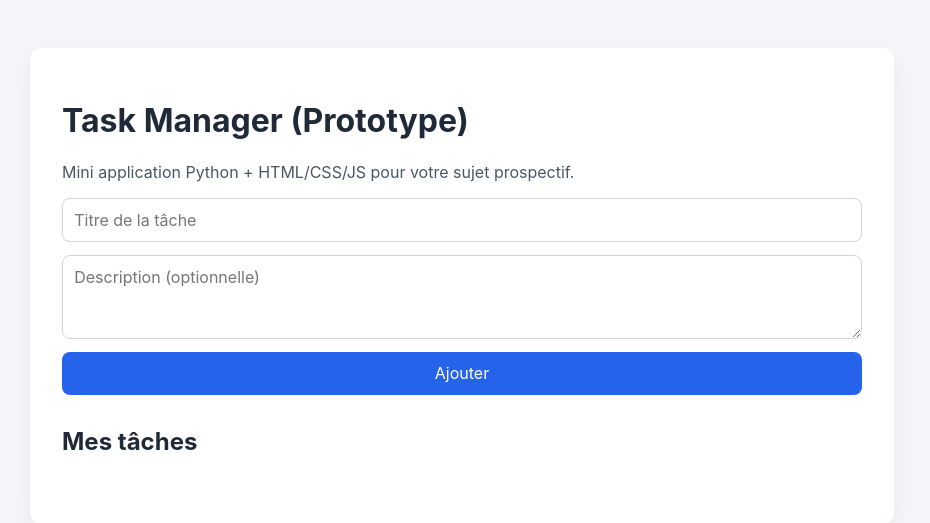
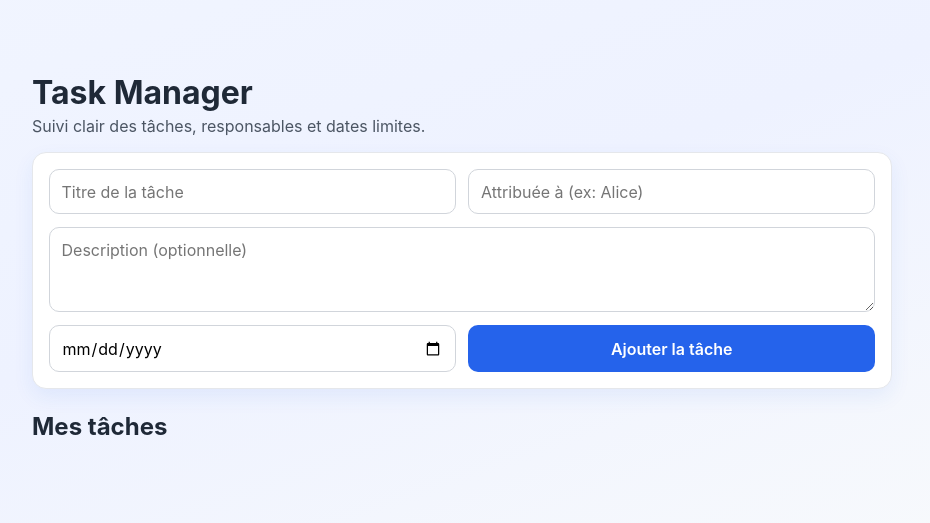
Before and after one commit to otiza/teskmanager, a Flask app: page / in a window 1280 px wide. Shown: the top 523 px of the page, without its empty margins (178-1108 px from the left). Run offline with Flask 3, Linux system fonts and the light colour scheme; data that the repository does not hold is empty.

Commit message:
Add assignee/deadline support and refresh task UI

```diff
--- a/app.py
+++ b/app.py
@@ -1,6 +1,7 @@
 from __future__ import annotations
 
 import sqlite3
+from datetime import datetime
 from pathlib import Path
 from typing import Any
 
@@ -12,10 +13,20 @@ DB_PATH = BASE_DIR / "tasks.db"
 app = Flask(__name__)
 
 
+VALID_STATUSES = {"todo", "done"}
+
+
 def get_db() -> sqlite3.Connection:
     conn = sqlite3.connect(DB_PATH)
     conn.row_factory = sqlite3.Row
     return conn
+
+
+def ensure_column(conn: sqlite3.Connection, column_name: str, definition: str) -> None:
+    columns = conn.execute("PRAGMA table_info(tasks)").fetchall()
+    existing_columns = {row[1] for row in columns}
+    if column_name not in existing_columns:
+        conn.execute(f"ALTER TABLE tasks ADD COLUMN {column_name} {definition}")
 
 
 def init_db() -> None:
@@ -26,11 +37,26 @@ def init_db() -> None:
                 id INTEGER PRIMARY KEY AUTOINCREMENT,
                 title TEXT NOT NULL,
                 description TEXT DEFAULT '',
+                assigned_to TEXT DEFAULT '',
+                deadline TEXT DEFAULT NULL,
                 status TEXT NOT NULL DEFAULT 'todo',
                 created_at TEXT NOT NULL DEFAULT CURRENT_TIMESTAMP
             )
             """
         )
+        ensure_column(conn, "assigned_to", "TEXT DEFAULT ''")
+        ensure_column(conn, "deadline", "TEXT DEFAULT NULL")
+
+
+def parse_deadline(raw_deadline: str) -> str | None:
+    raw_deadline = raw_deadline.strip()
+    if not raw_deadline:
+        return None
+    try:
+        datetime.strptime(raw_deadline, "%Y-%m-%d")
+    except ValueError:
+        raise ValueError("La date limite doit être au format AAAA-MM-JJ.") from None
+    return raw_deadline
 
 
 @app.get("/")
@@ -42,7 +68,15 @@ def index() -> str:
 def list_tasks() -> Any:
     with get_db() as conn:
         rows = conn.execute(
-            "SELECT id, title, description, status, created_at FROM tasks ORDER BY id DESC"
+            """
+            SELECT id, title, description, assigned_to, deadline, status, created_at
+            FROM tasks
+            ORDER BY
+              CASE WHEN status = 'todo' THEN 0 ELSE 1 END,
+              CASE WHEN deadline IS NULL OR deadline = '' THEN 1 ELSE 0 END,
+              deadline ASC,
+              id DESC
+            """
         ).fetchall()
     return jsonify([dict(row) for row in rows])
 
@@ -52,28 +86,77 @@ def create_task() -> Any:
     payload = request.get_json(silent=True) or {}
     title = str(payload.get("title", "")).strip()
     description = str(payload.get("description", "")).strip()
+    assigned_to = str(payload.get("assigned_to", "")).strip()
+
+    try:
+        deadline = parse_deadline(str(payload.get("deadline", "")))
+    except ValueError as exc:
+        return jsonify({"error": str(exc)}), 400
 
     if not title:
         return jsonify({"error": "Le titre est obligatoire."}), 400
 
     with get_db() as conn:
         cur = conn.execute(
-            "INSERT INTO tasks (title, description) VALUES (?, ?)", (title, description)
+            """
+            INSERT INTO tasks (title, description, assigned_to, deadline)
+            VALUES (?, ?, ?, ?)
+            """,
+            (title, description, assigned_to, deadline),
         )
         task_id = cur.lastrowid
 
-    return jsonify({"id": task_id, "title": title, "description": description, "status": "todo"}), 201
+    return (
+        jsonify(
+            {
+                "id": task_id,
+                "title": title,
+                "description": description,
+                "assigned_to": assigned_to,
+                "deadline": deadline,
+                "status": "todo",
+            }
+        ),
+        201,
+    )
 
 
 @app.patch("/api/tasks/<int:task_id>")
 def update_task(task_id: int) -> Any:
     payload = request.get_json(silent=True) or {}
-    status = payload.get("status")
-    if status not in {"todo", "done"}:
-        return jsonify({"error": "Statut invalide."}), 400
 
     with get_db() as conn:
-        conn.execute("UPDATE tasks SET status = ? WHERE id = ?", (status, task_id))
+        existing = conn.execute("SELECT id FROM tasks WHERE id = ?", (task_id,)).fetchone()
+        if not existing:
+            return jsonify({"error": "Tâche introuvable."}), 404
+
+        updates = []
+        values: list[Any] = []
+
+        if "status" in payload:
+            status = payload.get("status")
+            if status not in VALID_STATUSES:
+                return jsonify({"error": "Statut invalide."}), 400
+            updates.append("status = ?")
+            values.append(status)
+
+        if "assigned_to" in payload:
+            updates.append("assigned_to = ?")
+            values.append(str(payload.get("assigned_to", "")).strip())
+
+        if "deadline" in payload:
+            try:
+                parsed_deadline = parse_deadline(str(payload.get("deadline", "")))
+            except ValueError as exc:
+                return jsonify({"error": str(exc)}), 400
+            updates.append("deadline = ?")
+            values.append(parsed_deadline)
+
+        if not updates:
+            return jsonify({"error": "Aucune mise à jour fournie."}), 400
+
+        values.append(task_id)
+        conn.execute(f"UPDATE tasks SET {', '.join(updates)} WHERE id = ?", values)
 
     return jsonify({"ok": True})
 
--- a/static/app.js
+++ b/static/app.js
@@ -1,5 +1,17 @@
 const form = document.getElementById('task-form');
 const taskList = document.getElementById('task-list');
+
+function isOverdue(task) {
+  if (!task.deadline || task.status === 'done') return false;
+  const today = new Date();
+  today.setHours(0, 0, 0, 0);
+  return new Date(`${task.deadline}T00:00:00`) < today;
+}
+
+function formatDeadline(deadline) {
+  if (!deadline) return 'Pas de date limite';
+  return new Date(`${deadline}T00:00:00`).toLocaleDateString('fr-FR');
+}
 
 async function fetchTasks() {
   const res = await fetch('/api/tasks');
@@ -11,23 +23,37 @@ function renderTasks(tasks) {
   taskList.innerHTML = '';
   for (const task of tasks) {
     const li = document.createElement('li');
+    if (isOverdue(task)) li.classList.add('overdue');
 
     const left = document.createElement('div');
+    left.className = 'task-content';
+
     const title = document.createElement('div');
     title.className = `task-title ${task.status === 'done' ? 'done' : ''}`;
     title.textContent = task.title;
+
     const desc = document.createElement('small');
-    desc.textContent = task.description || '';
-    left.appendChild(title);
-    left.appendChild(desc);
+    desc.className = 'task-description';
+    desc.textContent = task.description || '—';
+
+    const meta = document.createElement('div');
+    meta.className = 'task-meta';
+    const assignedTo = task.assigned_to ? task.assigned_to : 'Non assignée';
+    meta.innerHTML = `
+      <span>👤 ${assignedTo}</span>
+      <span>📅 ${formatDeadline(task.deadline)}</span>
+      <span class="badge ${task.status}">${task.status === 'done' ? 'Terminée' : 'À faire'}</span>
+    `;
+
+    left.append(title, desc, meta);
 
     const actions = document.createElement('div');
     actions.className = 'actions';
 
     const toggleBtn = document.createElement('button');
     toggleBtn.className = 'btn-secondary';
-    toggleBtn.textContent = task.status === 'done' ? 'Repasser à faire' : 'Terminer';
-    toggleBtn.onclick = () => updateTask(task.id, task.status === 'done' ? 'todo' : 'done');
+    toggleBtn.textContent = task.status === 'done' ? 'Réactiver' : 'Terminer';
+    toggleBtn.onclick = () => updateTask(task.id, { status: task.status === 'done' ? 'todo' : 'done' });
 
     const deleteBtn = document.createElement('button');
     deleteBtn.className = 'btn-danger';
@@ -44,24 +70,32 @@ form.addEventListener('submit', async (event) => {
   event.preventDefault();
   const title = document.getElementById('title').value.trim();
   const description = document.getElementById('description').value.trim();
+  const assigned_to = document.getElementById('assigned_to').value.trim();
+  const deadline = document.getElementById('deadline').value;
 
   if (!title) return;
 
-  await fetch('/api/tasks', {
+  const res = await fetch('/api/tasks', {
     method: 'POST',
     headers: { 'Content-Type': 'application/json' },
-    body: JSON.stringify({ title, description })
+    body: JSON.stringify({ title, description, assigned_to, deadline })
   });
+
+  if (!res.ok) {
+    const data = await res.json();
+    alert(data.error || 'Erreur lors de la création de la tâche.');
+    return;
+  }
 
   form.reset();
   fetchTasks();
 });
 
-async function updateTask(id, status) {
+async function updateTask(id, payload) {
   await fetch(`/api/tasks/${id}`, {
     method: 'PATCH',
     headers: { 'Content-Type': 'application/json' },
-    body: JSON.stringify({ status })
+    body: JSON.stringify(payload)
   });
   fetchTasks();
 }
--- a/static/styles.css
+++ b/static/styles.css
@@ -2,44 +2,115 @@
   font-family: Inter, system-ui, Arial, sans-serif;
   color-scheme: light;
 }
+
+* { box-sizing: border-box; }
+
 body {
   margin: 0;
-  background: #f4f6fa;
+  background: linear-gradient(160deg, #f1f5ff, #eef2ff 45%, #f8fafc);
   color: #1f2937;
 }
+
 .container {
-  max-width: 800px;
-  margin: 3rem auto;
+  max-width: 900px;
+  margin: 2rem auto;
+  padding: 1.25rem;
+}
+
+.header h1 {
+  margin-bottom: 0.25rem;
+}
+
+.subtitle {
+  color: #4b5563;
+  margin-top: 0;
+}
+
+.card {
   background: white;
-  padding: 2rem;
-  border-radius: 12px;
-  box-shadow: 0 8px 24px rgba(0, 0, 0, 0.06);
+  border: 1px solid #e5e7eb;
+  border-radius: 14px;
+  padding: 1rem;
+  box-shadow: 0 8px 20px rgba(37, 99, 235, 0.08);
+  display: grid;
+  gap: 0.8rem;
+  margin-bottom: 1.4rem;
 }
-.subtitle { color: #4b5563; }
-form { display: grid; gap: .8rem; margin-bottom: 2rem; }
+
+.grid-2 {
+  display: grid;
+  grid-template-columns: 1fr 1fr;
+  gap: 0.8rem;
+}
+
 input, textarea, button {
   font: inherit;
-  padding: .7rem;
+  padding: 0.72rem;
   border: 1px solid #d1d5db;
-  border-radius: 8px;
+  border-radius: 10px;
 }
+
+input:focus, textarea:focus {
+  outline: none;
+  border-color: #2563eb;
+  box-shadow: 0 0 0 3px rgba(37, 99, 235, 0.15);
+}
+
 button {
   background: #2563eb;
   color: white;
   border: none;
   cursor: pointer;
+  font-weight: 600;
 }
-ul { list-style: none; padding: 0; display: grid; gap: .8rem; }
+
+button:hover { filter: brightness(1.05); }
+
+ul {
+  list-style: none;
+  padding: 0;
+  display: grid;
+  gap: 0.8rem;
+}
+
 li {
+  background: white;
   border: 1px solid #e5e7eb;
-  border-radius: 8px;
-  padding: .8rem;
+  border-radius: 10px;
+  padding: 0.9rem;
   display: flex;
-  align-items: center;
+  align-items: flex-start;
   justify-content: space-between;
   gap: 1rem;
 }
+
+li.overdue {
+  border-color: #fca5a5;
+  background: #fff5f5;
+}
+
+.task-title { font-weight: 700; }
 .task-title.done { text-decoration: line-through; color: #6b7280; }
-.actions { display: flex; gap: .5rem; }
+.task-description { color: #4b5563; display: block; margin: 0.25rem 0; }
+.task-meta { display: flex; gap: 0.8rem; flex-wrap: wrap; font-size: 0.9rem; color: #374151; }
+
+.badge {
+  padding: 0.2rem 0.5rem;
+  border-radius: 999px;
+  font-size: 0.75rem;
+  font-weight: 700;
+}
+
+.badge.todo { background: #dbeafe; color: #1e40af; }
+.badge.done { background: #dcfce7; color: #166534; }
+
+.actions { display: flex; gap: 0.5rem; }
 .btn-danger { background: #dc2626; }
 .btn-secondary { background: #6b7280; }
+
+@media (max-width: 700px) {
+  .grid-2 { grid-template-columns: 1fr; }
+  li { flex-direction: column; }
+  .actions { width: 100%; }
+  .actions button { flex: 1; }
+}
--- a/templates/index.html
+++ b/templates/index.html
@@ -8,13 +8,21 @@
   </head>
   <body>
     <main class="container">
-      <h1>Task Manager (Prototype)</h1>
-      <p class="subtitle">Mini application Python + HTML/CSS/JS pour votre sujet prospectif.</p>
+      <header class="header">
+        <h1>Task Manager</h1>
+        <p class="subtitle">Suivi clair des tâches, responsables et dates limites.</p>
+      </header>
 
-      <form id="task-form">
-        <input id="title" type="text" placeholder="Titre de la tâche" required />
+      <form id="task-form" class="card">
+        <div class="grid-2">
+          <input id="title" type="text" placeholder="Titre de la tâche" required />
+          <input id="assigned_to" type="text" placeholder="Attribuée à (ex: Alice)" />
+        </div>
         <textarea id="description" rows="3" placeholder="Description (optionnelle)"></textarea>
-        <button type="submit">Ajouter</button>
+        <div class="grid-2">
+          <input id="deadline" type="date" />
+          <button type="submit">Ajouter la tâche</button>
+        </div>
       </form>
 
       <section>
```
Also changed, not shown: README.md.
